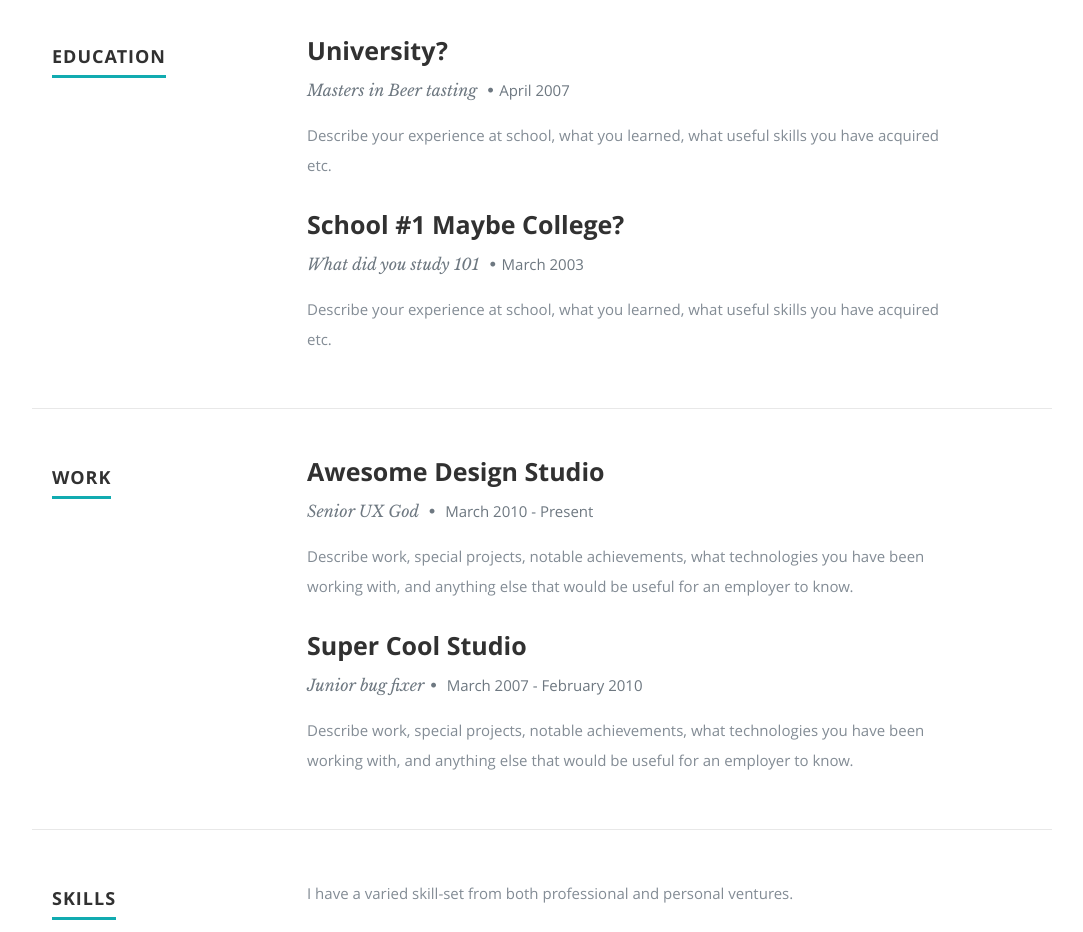
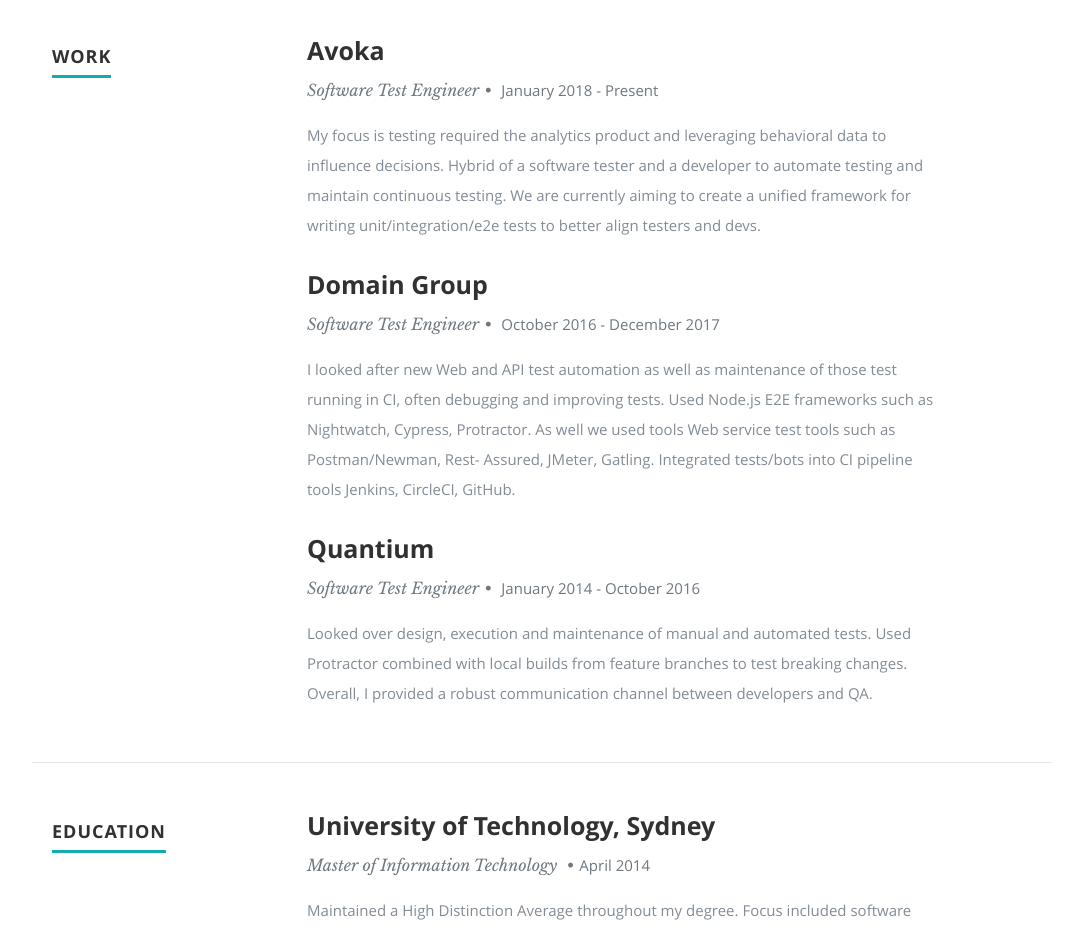
Before and after one commit to enphnt/enphnt.github.io, a React (Create React App) app: page / in a window 1280 px wide. Shown: the part 1400-2332 px from the top of the page, without its empty margins (98-1181 px from the left). Built offline with nearby package versions, Linux system fonts and the light colour scheme.

Commit message:
feat added work and education details

```diff
--- a/public/resumeData.json
+++ b/public/resumeData.json
@@ -28,33 +28,40 @@
     ]
   },
   "resume":{
-    "skillmessage":"I have a varied skill-set from both professional and personal ventures.",
+    "skillmessage":"In software, I have a skill-set developed from both professional and personal ventures.",
+    "work":[
+      {
+        "company":"Avoka",
+        "title":"Software Test Engineer",
+        "years":"January 2018 - Present",
+        "description":"My focus is testing required the analytics product and leveraging behavioral data to influence decisions. Hybrid of a software tester and a developer to automate testing and maintain continuous testing. We are currently aiming to create a unified framework for writing unit/integration/e2e tests to better align testers and devs."
+      },
+      {
+        "company":"Domain Group",
+        "title":"Software Test Engineer",
+        "years":"October 2016 - December 2017",
+        "description":"I looked after new Web and API test automation as well as maintenance of those test running in CI, often debugging and improving tests. Used Node.js E2E frameworks such as Nightwatch, Cypress, Protractor. As well we used tools Web service test tools such as Postman/Newman, Rest- Assured, JMeter, Gatling. Integrated tests/bots into CI pipeline tools Jenkins, CircleCI, GitHub."
+      },
+      {
+        "company":"Quantium",
+        "title":"Software Test Engineer",
+        "years":"January 2014 - October 2016",
+        "description":"Looked over design, execution and maintenance of manual and automated tests. Used Protractor combined with local builds from feature branches to test breaking changes. Overall, I provided a robust communication channel between developers and QA."
+      }
+    ],
     "education":[
       {
-        "school":"University?",
-        "degree":"Masters in Beer tasting",
-        "graduated":"April 2007",
-        "description":"Describe your experience at school, what you learned, what useful skills you have acquired etc."
+        "school":"University of Technology, Sydney",
+        "degree":"Master of Information Technology",
+        "graduated":"April 2014",
+        "link": "https://www.sciencedirect.com/science/article/pii/S0306437915302192",
+        "description": "Maintained a High Distinction Average throughout my degree. Focus included software development, design, implementation and maintenance. As part of my final research, my work was published in a scholarly journal: "
       },
       {
-        "school":"School #1 Maybe College?",
-        "degree":"What did you study 101",
-        "graduated":"March 2003",
-        "description":"Describe your experience at school, what you learned, what useful skills you have acquired etc."
-      }
-    ],
-    "work":[
-      {
-        "company":"Awesome Design Studio",
-        "title":"Senior UX God ",
-        "years":"March 2010 - Present",
-        "description":"Describe work, special projects, notable achievements, what technologies you have been working with, and anything else that would be useful for an employer to know."
-      },
-      {
-        "company":"Super Cool Studio",
-        "title":"Junior bug fixer",
-        "years":"March 2007 - February 2010",
-        "description":"Describe work, special projects, notable achievements, what technologies you have been working with, and anything else that would be useful for an employer to know."
+        "school":"University of North Texas",
+        "degree":"Bachelor of Arts, International Studies",
+        "graduated":"December 2009",
+        "description":"I minored in Spanish. In the end, I graduated Cum Laude and maintained the Dean's list. Study programs abroad included Summer Semester in Mexico for Spanish immersion and Winter Semester in India for Ethnomusicology."
       }
     ],
     "skills":[
--- a/src/Components/Resume.js
+++ b/src/Components/Resume.js
@@ -3,33 +3,48 @@ import React, { Component } from 'react';
 class Resume extends Component {
   render() {
 
-    if(this.props.data){
+    if (this.props.data) {
       var skillmessage = this.props.data.skillmessage;
-      var education = this.props.data.education.map(function(education){
-        return <div key={education.school}><h3>{education.school}</h3>
-        <p className="info">{education.degree} <span>&bull;</span><em className="date">{education.graduated}</em></p>
-        <p>{education.description}</p></div>
-      })
-      var work = this.props.data.work.map(function(work){
+
+      var work = this.props.data.work.map(function(work) {
         return <div key={work.company}><h3>{work.company}</h3>
           <p className="info">{work.title}<span>&bull;</span> <em className="date">{work.years}</em></p>
           <p>{work.description}</p>
         </div>
       })
-      var skills = this.props.data.skills.map(function(skills){
-        var className = 'bar-expand '+skills.name.toLowerCase();
-        return <li key={skills.name}><span style={{width:skills.level}}className={className}></span><em>{skills.name}</em></li>
+
+      var education = this.props.data.education.map(function(education) {
+        var link = education.link ? <a href={education.link}>Article</a> : null;
+
+        return <div key={education.school}><h3>{education.school}</h3>
+          <p className="info">{education.degree} <span>&bull;</span><em className="date">{education.graduated}</em></p>
+          <p>{education.description}{link}</p></div>
+      })
+
+      var skills = this.props.data.skills.map(function(skills) {
+        var className = 'bar-expand ' + skills.name.toLowerCase();
+        return <li key={skills.name}><span style={{ width: skills.level }} className={className}></span><em>{skills.name}</em></li>
       })
     }
 
     return (
       <section id="resume">
 
+        <div className="row work">
+
+          <div className="three columns header-col">
+            <h1><span>Work</span></h1>
+          </div>
+          <div className="nine columns main-col">
+            {work}
+          </div>
+        </div>
+
         <div className="row education">
+
           <div className="three columns header-col">
             <h1><span>Education</span></h1>
           </div>
-
           <div className="nine columns main-col">
             <div className="row item">
               <div className="twelve columns">
@@ -38,20 +53,6 @@ class Resume extends Component {
             </div>
           </div>
         </div>
-
-
-      <div className="row work">
-
-         <div className="three columns header-col">
-            <h1><span>Work</span></h1>
-         </div>
-
-         <div className="nine columns main-col">
-          {work}
-        </div>
-    </div>
-
-
 
         <div className="row skill">
 
```
Lines whose indentation alone changed are shown as unchanged.
